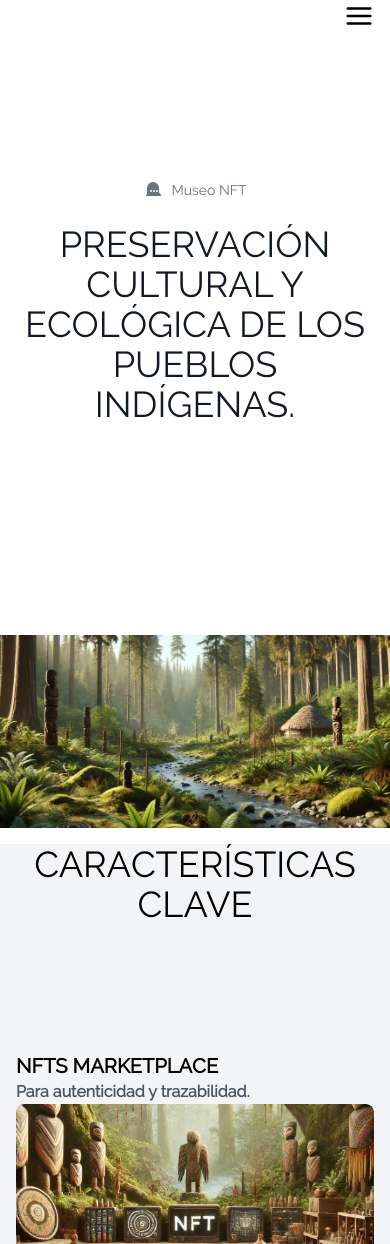
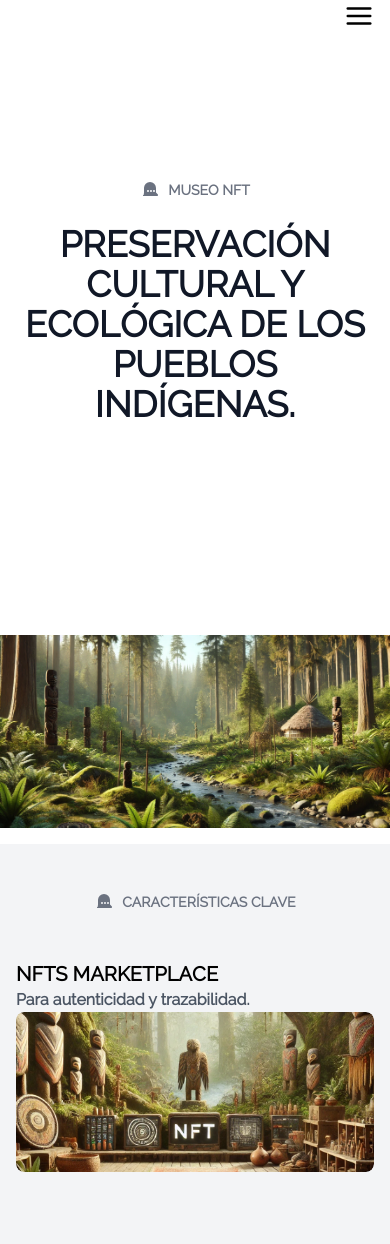
Before and after one commit to vngerus/MuseoNFT, a React (Vite) app: page / in a window 390 px wide. Shown: the top 1244 px of the page. Built offline with nearby package versions, Linux system fonts and the light colour scheme.

Commit message:
chore: se ajustan textos

```diff
--- a/src/components/Features.tsx
+++ b/src/components/Features.tsx
@@ -63,7 +63,15 @@ const Features: React.FC = () => {
     return (
         <section className="bg-gray-100 min-h-screen flex items-center justify-center" id='features'>
             <div className="container mx-auto px-4">
-                <h2 className="text-4xl font-normal mb-32 uppercase text-center">Características Clave</h2>
+                <h2 className="text-sm text-gray-500 mt-12 mb-12 sm:mt-16 sm:mb-16 flex items-center justify-center lg:justify-start">
+                    <span className="mr-2" aria-hidden="true">
+                        <svg xmlns="http://www.w3.org/2000/svg" className="h-5 w-5" viewBox="0 0 20 20" fill="currentColor">
+                            <path fillRule="evenodd" d="M10 2a6 6 0 00-6 6v4.586L3.707 14.707A1 1 0 003 16h14a1 1 0 00.707-1.707L16 12.586V8a6 6 0 00-6-6zM7 11a1 1 0 112 0 1 1 0 01-2 0zm3 0a1 1 0 112 0 1 1 0 01-2 0zm3 0a1 1 0 112 0 1 1 0 01-2 0z" clipRule="evenodd" />
+                        </svg>
+                    </span>
+                    <span className="font-bold uppercase">Características Clave</span>
+                </h2>
+
                 <div className="grid grid-cols-1 md:grid-cols-2 lg:grid-cols-4 gap-6">
                     {items.map((item, index) => (
                         <article key={index} className="flex flex-col items-start mb-8">
--- a/src/components/Hero.tsx
+++ b/src/components/Hero.tsx
@@ -21,10 +21,10 @@ const Hero: React.FC = () => {
                             <path fillRule="evenodd" d="M10 2a6 6 0 00-6 6v4.586L3.707 14.707A1 1 0 003 16h14a1 1 0 00.707-1.707L16 12.586V8a6 6 0 00-6-6zM7 11a1 1 0 112 0 1 1 0 01-2 0zm3 0a1 1 0 112 0 1 1 0 01-2 0zm3 0a1 1 0 112 0 1 1 0 01-2 0z" clipRule="evenodd" />
                         </svg>
                     </span>
-                    <span>Museo NFT</span>
+                    <span className='font-bold uppercase'>Museo NFT</span>
                 </div>
 
-                <h1 id="hero-heading" className="text-4xl md:text-5xl lg:text-6xl font-normal uppercase text-gray-900 mb-8 max-w-full lg:max-w-[50%] mx-auto lg:mx-0">
+                <h1 id="hero-heading" className="text-4xl md:text-5xl lg:text-6xl font-bold uppercase text-gray-900 mb-8 max-w-full lg:max-w-[50%] mx-auto lg:mx-0">
                     Preservación Cultural y Ecológica de los Pueblos Indígenas.
                 </h1>
             </div>
```
